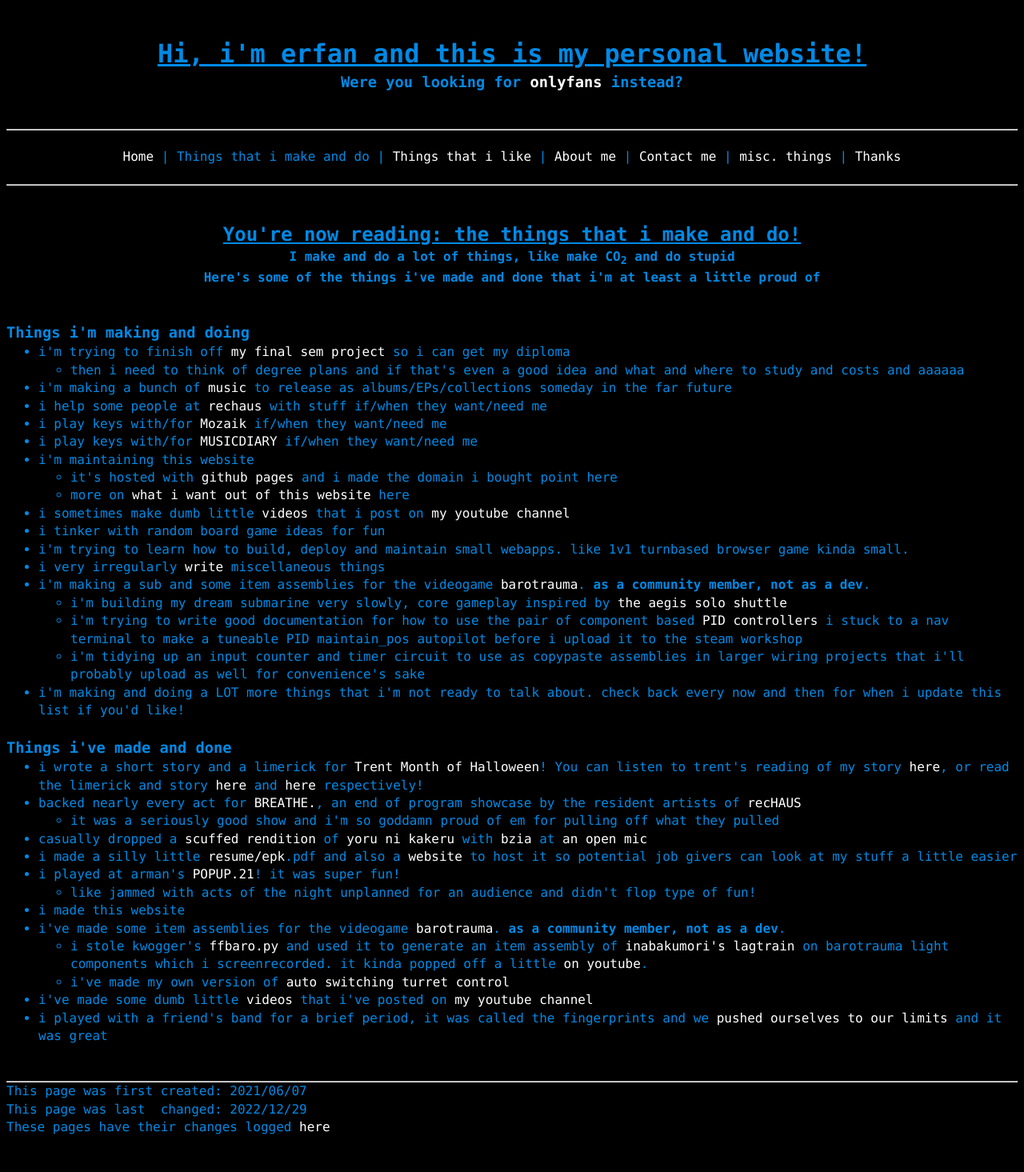
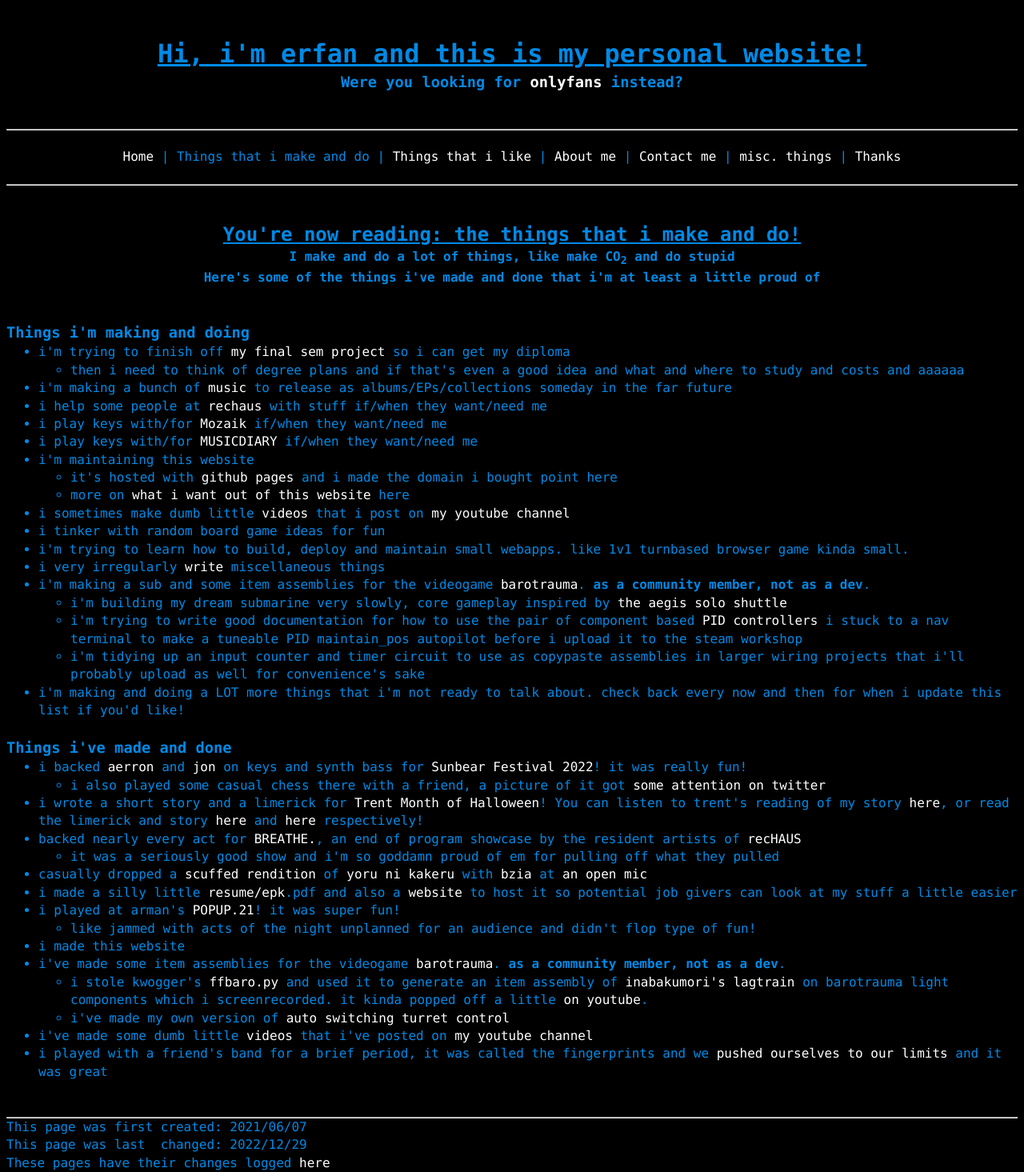
Before and after one commit to a-erfan-aa/a-erfan-aa.github.io, a Jekyll site: the page built from things-i-make.html, in a window 1280 px wide. Shown: the whole page at 80% size. Built offline with Jekyll 4.4.1, drawn with Linux system fonts in a browser that asks for light colours; before the commit the page ends 1420 px from its top, so only the background shows below that.

Commit message:
Add sunbear fest shenanigans to things-i-make.html

```diff
--- a/things-i-make.html
+++ b/things-i-make.html
@@ -56,6 +56,11 @@ lastChanged: 2022/12/29
 <div>
 	<h3>Things i've made and done</h3>
 		<ul>
+			<li>i backed <a href="https://www.instagram.com/aerronteo/">aerron</a> and <a href="https://www.instagram.com/jonknndy_/">jon</a> on keys and synth bass for <a href="https://www.instagram.com/sunbearfest/?hl=en">Sunbear Festival 2022</a>! it was really fun!
+				<ul>
+					<li>i also played some casual chess there with a friend, a picture of it got <a href="https://twitter.com/OmarMuzaffar/status/1601542583511285760">some attention on twitter</a></li>
+				</ul>
+			</li>
 			<li>i wrote a short story and a limerick for <a href="https://www.youtube.com/watch?v=ZQpWk6zWA_k">Trent Month of Halloween</a>! You can listen to trent's reading of my story <a href="https://www.youtube.com/watch?v=b1XOtp0a214">here</a>, or read the limerick and story <a href="/things-i-make/writing/TMoH2022-limerick">here</a> and <a href="/things-i-make/writing/TMoH2022-hoodies">here</a> respectively!</li>
 			<li>backed nearly every act for <a href="https://www.instagram.com/p/ChjhYm_vIX0/">BREATHE.</a>, an end of program showcase by the resident artists of <a href="https://www.instagram.com/rechaus_/">recHAUS</a>
 				<ul>
```
